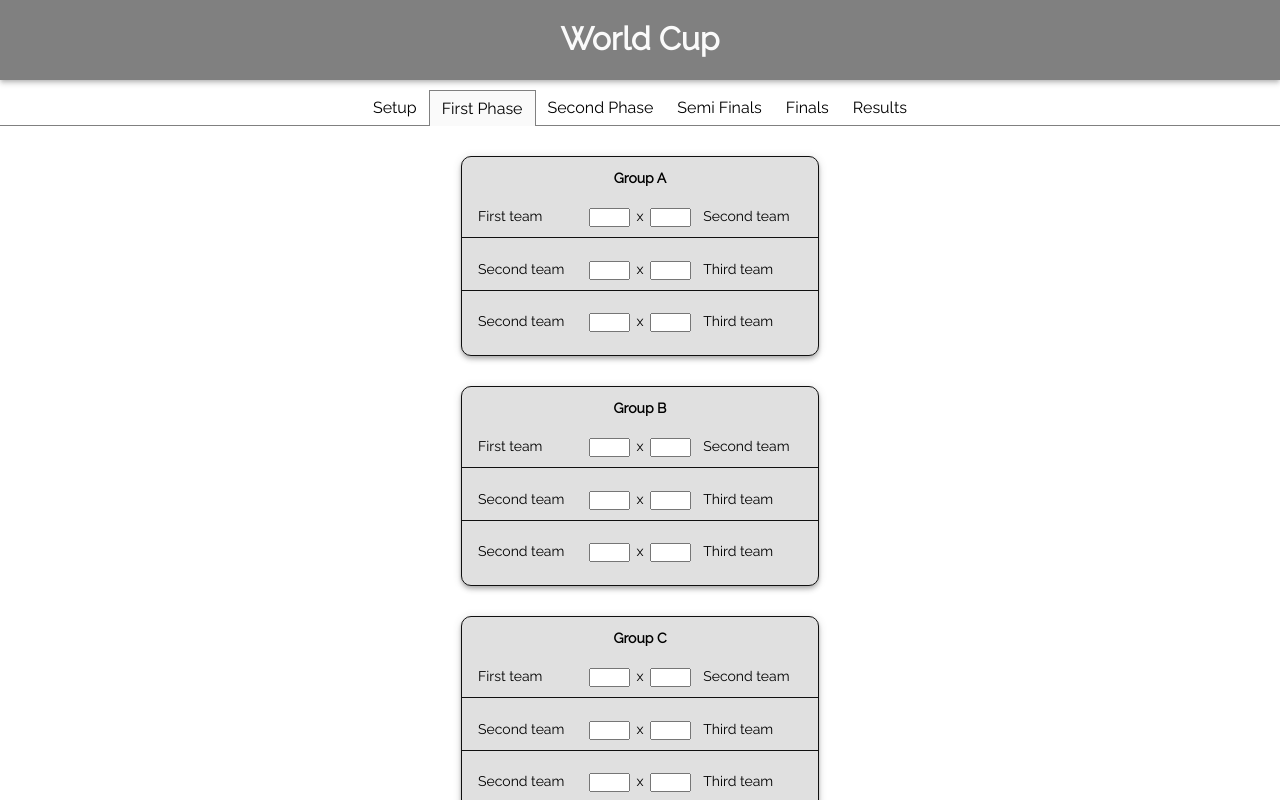
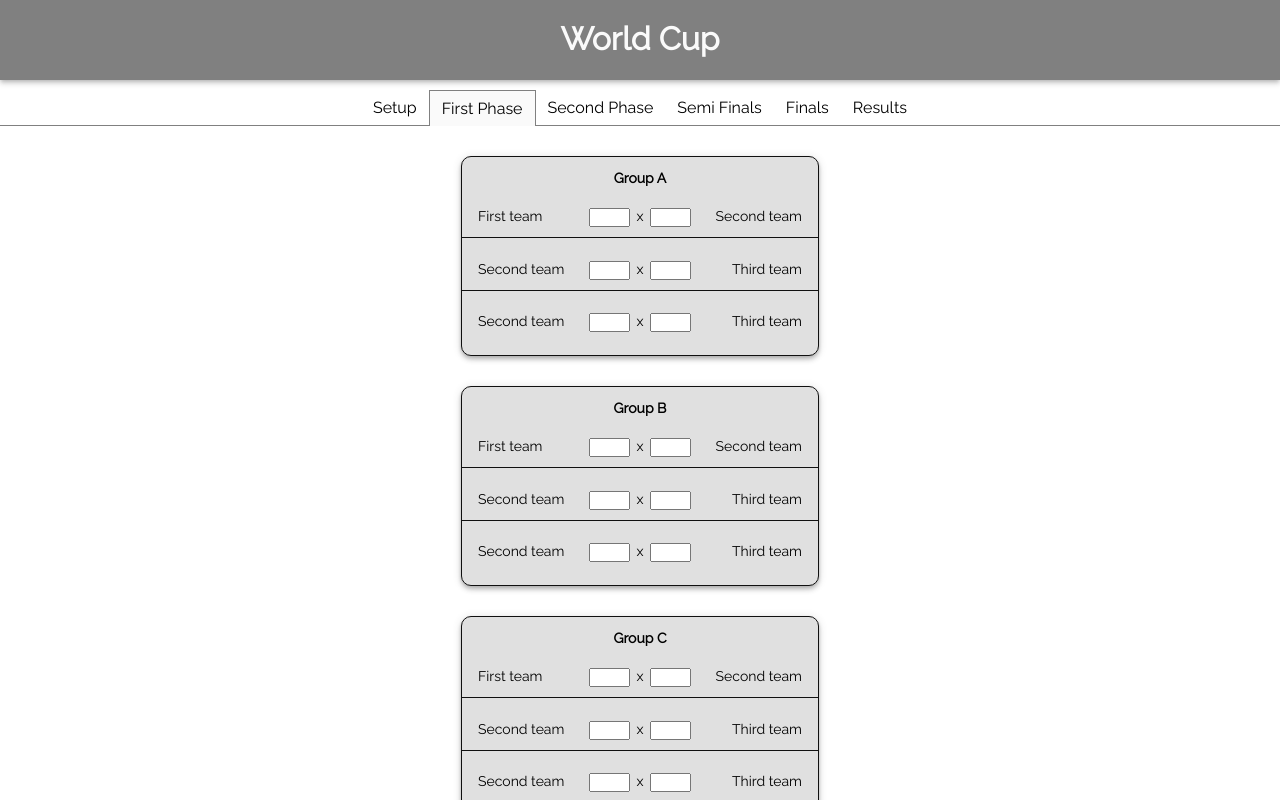
Before and after one commit to moacirguedes/world-cup, a React (Create React App) app: page / in a window 1280 px wide. Both pictures are taken after a click on the item "First Phase". Shown: the top 800 px of the page. Built offline with nearby package versions, Linux system fonts and the light colour scheme.

Commit message:
css changes

```diff
--- a/src/components/match/index.js
+++ b/src/components/match/index.js
@@ -30,7 +30,7 @@ const Match = ({ teamOne, teamTwo, disabled }) =>
       />
       <label
         htmlFor={teamTwo}
-        className="Match__Label"
+        className="Match__Label right"
       >
         {teamTwo}
       </label>
--- a/src/components/match/styles.scss
+++ b/src/components/match/styles.scss
@@ -25,3 +25,7 @@
     width: 25%;
   }
 }
+
+.right {
+  text-align: right;
+}
--- a/src/pages/secondPhase/styles.scss
+++ b/src/pages/secondPhase/styles.scss
@@ -1,6 +1,6 @@
 .SecondPhaseWrapper {
   height: 100%;
-  margin-top: 30%;
+  margin-top: 32%;
 }
 
 .SecondPhase__Button {
--- a/src/pages/semiFinals/styles.scss
+++ b/src/pages/semiFinals/styles.scss
@@ -1,6 +1,6 @@
 .SemiFinalsWrapper {
   height: 100%;
-  margin-top: 44%;
+  margin-top: 47%;
 }
 
 .SemiFinals__Button {
```
